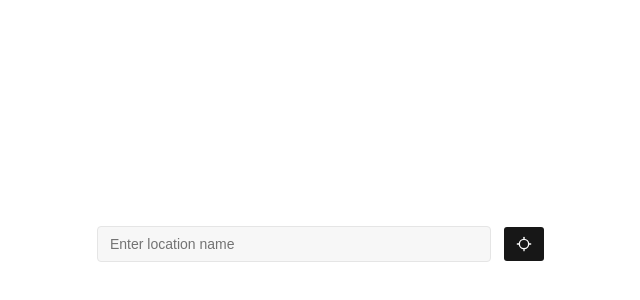
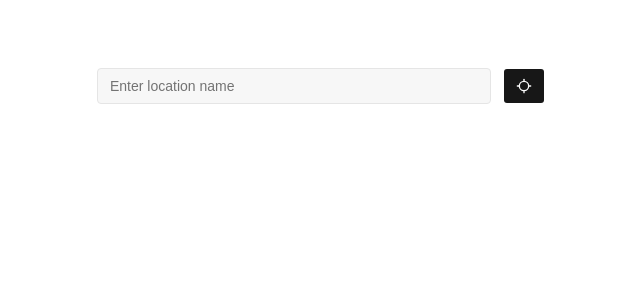
Before and after one commit to gimmelpark/resact-weather-app, a React (Vite) app: page / in a window 1280 px wide. Shown: the part 156-456 px from the top of the page, without its empty margins (319-959 px from the left). Built offline with nearby package versions, Linux system fonts and the light colour scheme.

Commit message:
add location select

```diff
--- a/src/api/api.ts
+++ b/src/api/api.ts
@@ -12,8 +12,6 @@
     }
 
     const result = await response.json();
-
-    console.log(result);
 
     return result;
   } catch (error) {
--- a/src/components/LocationSearch.tsx
+++ b/src/components/LocationSearch.tsx
@@ -1,7 +1,11 @@
 import { Button } from '@/components/ui/button';
 import { Field } from '@/components/ui/field';
-import { Input } from '@/components/ui/input';
-import { Locate } from 'lucide-react';
+import {
+  InputGroup,
+  InputGroupButton,
+  InputGroupInput,
+} from '@/components/ui/input-group';
+import { Locate, X } from 'lucide-react';
 
 interface IProps {
   searchString: string;
@@ -12,8 +16,8 @@
   return (
     <div>
       <Field orientation="horizontal">
-        <Input
-          className="rounded"
+        <InputGroup className="rounded">
+          <InputGroupInput
             type="text"
             placeholder="Enter location name"
             value={searchString}
@@ -22,6 +26,18 @@
             }}
           />
 
+          {searchString.length ? (
+            <InputGroupButton
+              className="cursor-pointer mr-1"
+              aria-label="Clear"
+              title="Clear"
+              size="icon-xs"
+              onClick={() => onSearchStringChange('')}
+            >
+              <X />
+            </InputGroupButton>
+          ) : null}
+        </InputGroup>
         <Button className="cursor-pointer rounded">
           <Locate />
         </Button>
--- /dev/null
+++ b/src/components/LocationSelect.tsx
@@ -0,0 +1,51 @@
+import type { ILocationDetails } from '@/models/geocoding';
+
+interface IProps {
+  locations?: ILocationDetails[];
+  selectedLocationId?: number;
+  onLocationSelect: (id: number) => void;
+}
+
+function LocationSelect({
+  locations,
+  selectedLocationId,
+  onLocationSelect,
+}: IProps) {
+  if (!locations) return null;
+
+  const getLocationCoordinatesString = (location: ILocationDetails): string => {
+    const round = (num: number) => Math.round(num * 10000) / 10000;
+
+    return `${round(location.latitude)}, ${round(location.longitude)}`;
+  };
+
+  return (
+    <div className="border mb-3 rounded">
+      {locations.map((location) => (
+        <div
+          key={location.id}
+          className="flex justify-between items-center py-1 px-3 cursor-pointer hover:bg-gray-100"
+          onClick={() => onLocationSelect(location.id)}
+        >
+          <div>
+            {location.name}{' '}
+            {location.country ? (
+              <>
+                <span className="text-gray-400 ml-2">
+                  {' '}
+                  ({location.country})
+                </span>
+              </>
+            ) : null}
+          </div>
+
+          <div className="text-gray-500 text-xs font-mono">
+            {getLocationCoordinatesString(location)}
+          </div>
+        </div>
+      ))}
+    </div>
+  );
+}
+
+export default LocationSelect;
--- a/src/components/WeatherApp.tsx
+++ b/src/components/WeatherApp.tsx
@@ -1,15 +1,33 @@
 import { getLoacationByName } from '@/api/api';
 import { useDebouncedValue } from '@/hooks/useDebouncedValue';
+import type { ILocationDetails } from '@/models/geocoding';
 import { useQuery } from '@tanstack/react-query';
 import { useState } from 'react';
 import LocationSearch from './LocationSearch';
+import LocationSelect from './LocationSelect';
 
 function WeatherApp() {
   const [locationString, setLocationString] = useState<string>('');
   const debouncedLocationString = useDebouncedValue<string>(locationString);
 
-  function searchStringHandle(value: string) {
+  const [selectedLocation, setSelectedLocation] =
+    useState<null | ILocationDetails>(null);
+
+  const [hideLoactionsSelect, setHideLocationSelect] = useState(false);
+
+  function searchStringChangeHandle(value: string) {
     setLocationString(value);
+    setHideLocationSelect(false);
+  }
+
+  function locationSelectHandle(locationId: number) {
+    const location = locations?.find(({ id }) => id === locationId) ?? null;
+    setSelectedLocation(location);
+    setHideLocationSelect(true);
+
+    if (location) {
+      setLocationString(location.name);
+    }
   }
 
   const { data } = useQuery({
@@ -18,21 +36,28 @@
     enabled: debouncedLocationString.length > 2,
   });
 
+  const showLoactionsSelect = data?.results && !hideLoactionsSelect;
+
   const locations = data?.results;
 
   return (
-    <div className="flex justify-center items-center h-dvh">
+    <div className="flex justify-center h-dvh">
       <div className="w-md">
-        <LocationSearch
-          searchString={locationString}
-          onSearchStringChange={searchStringHandle}
-        />
+        <div className="h-65 flex flex-col-reverse">
+          <LocationSearch
+            searchString={locationString}
+            onSearchStringChange={searchStringChangeHandle}
+          />
 
-        {locations?.length
-          ? locations.map((location) => (
-              <div key={location.id}>{location.name}</div>
-            ))
-          : null}
+          {showLoactionsSelect ? (
+            <LocationSelect
+              locations={locations}
+              onLocationSelect={locationSelectHandle}
+            />
+          ) : null}
+        </div>
+
+        <div className="mt-3">{selectedLocation?.name}</div>
       </div>
     </div>
   );
--- /dev/null
+++ b/src/components/ui/input-group.tsx
@@ -0,0 +1,155 @@
+import * as React from "react"
+import { cva, type VariantProps } from "class-variance-authority"
+import { cn } from "cn"
+
+import { Button } from "@/components/ui/button"
+import { Input } from "@/components/ui/input"
+import { Textarea } from "@/components/ui/textarea"
+
+function InputGroup({ className, ...props }: React.ComponentProps<"div">) {
+  return (
+    <div
+      data-slot="input-group"
+      role="group"
+      className={cn(
+        "group/input-group relative flex h-9 w-full min-w-0 items-center rounded-4xl border border-input bg-input/30 transition-colors outline-none in-data-[slot=combobox-content]:focus-within:border-inherit in-data-[slot=combobox-content]:focus-within:ring-0 has-data-[align=block-end]:rounded-2xl has-data-[align=block-start]:rounded-2xl has-[[data-slot=input-group-control]:focus-visible]:border-ring has-[[data-slot=input-group-control]:focus-visible]:ring-[3px] has-[[data-slot=input-group-control]:focus-visible]:ring-ring/50 has-[[data-slot][aria-invalid=true]]:border-destructive has-[[data-slot][aria-invalid=true]]:ring-[3px] has-[[data-slot][aria-invalid=true]]:ring-destructive/20 has-[textarea]:rounded-xl has-[>[data-align=block-end]]:h-auto has-[>[data-align=block-end]]:flex-col has-[>[data-align=block-start]]:h-auto has-[>[data-align=block-start]]:flex-col has-[>textarea]:h-auto dark:has-[[data-slot][aria-invalid=true]]:ring-destructive/40 has-[>[data-align=block-end]]:[&>input]:pt-3 has-[>[data-align=block-start]]:[&>input]:pb-3 has-[>[data-align=inline-end]]:[&>input]:pr-1.5 has-[>[data-align=inline-start]]:[&>input]:pl-1.5",
+        className
+      )}
+      {...props}
+    />
+  )
+}
+
+const inputGroupAddonVariants = cva(
+  "flex h-auto cursor-text items-center justify-center gap-2 py-2 text-sm font-medium text-muted-foreground select-none group-data-[disabled=true]/input-group:opacity-50 **:data-[slot=kbd]:rounded-4xl **:data-[slot=kbd]:bg-muted-foreground/10 **:data-[slot=kbd]:px-1.5 [&>svg:not([class*='size-'])]:size-4",
+  {
+    variants: {
+      align: {
+        "inline-start":
+          "order-first pl-3 has-[>button]:-ml-1 has-[>kbd]:ml-[-0.15rem]",
+        "inline-end":
+          "order-last pr-3 has-[>button]:-mr-1 has-[>kbd]:mr-[-0.15rem]",
+        "block-start":
+          "order-first w-full justify-start px-3 pt-3 group-has-[>input]/input-group:pt-3 [.border-b]:pb-3",
+        "block-end":
+          "order-last w-full justify-start px-3 pb-3 group-has-[>input]/input-group:pb-3 [.border-t]:pt-3",
+      },
+    },
+    defaultVariants: {
+      align: "inline-start",
+    },
+  }
+)
+
+function InputGroupAddon({
+  className,
+  align = "inline-start",
+  ...props
+}: React.ComponentProps<"div"> & VariantProps<typeof inputGroupAddonVariants>) {
+  return (
+    <div
+      role="group"
+      data-slot="input-group-addon"
+      data-align={align}
+      className={cn(inputGroupAddonVariants({ align }), className)}
+      onClick={(e) => {
+        if ((e.target as HTMLElement).closest("button")) {
+          return
+        }
+        e.currentTarget.parentElement?.querySelector("input")?.focus()
+      }}
+      {...props}
+    />
+  )
+}
+
+const inputGroupButtonVariants = cva(
+  "flex items-center gap-2 rounded-4xl text-sm shadow-none",
+  {
+    variants: {
+      size: {
+        xs: "h-6 gap-1 px-1.5 [&>svg:not([class*='size-'])]:size-3.5",
+        sm: "",
+        "icon-xs": "size-6 p-0 has-[>svg]:p-0",
+        "icon-sm": "size-8 p-0 has-[>svg]:p-0",
+      },
+    },
+    defaultVariants: {
+      size: "xs",
+    },
+  }
+)
+
+function InputGroupButton({
+  className,
+  type = "button",
+  variant = "ghost",
+  size = "xs",
+  ...props
+}: Omit<React.ComponentProps<typeof Button>, "size" | "type"> &
+  VariantProps<typeof inputGroupButtonVariants> & {
+    type?: "button" | "submit" | "reset"
+  }) {
+  return (
+    <Button
+      type={type}
+      data-size={size}
+      variant={variant}
+      className={cn(inputGroupButtonVariants({ size }), className)}
+      {...props}
+    />
+  )
+}
+
+function InputGroupText({ className, ...props }: React.ComponentProps<"span">) {
+  return (
+    <span
+      className={cn(
+        "flex items-center gap-2 text-sm text-muted-foreground [&_svg]:pointer-events-none [&_svg:not([class*='size-'])]:size-4",
+        className
+      )}
+      {...props}
+    />
+  )
+}
+
+function InputGroupInput({
+  className,
+  ...props
+}: React.ComponentProps<"input">) {
+  return (
+    <Input
+      data-slot="input-group-control"
+      className={cn(
+        "flex-1 rounded-none border-0 bg-transparent shadow-none ring-0 focus-visible:ring-0 aria-invalid:ring-0 dark:bg-transparent",
+        className
+      )}
+      {...props}
+    />
+  )
+}
+
+function InputGroupTextarea({
+  className,
+  ...props
+}: React.ComponentProps<"textarea">) {
+  return (
+    <Textarea
+      data-slot="input-group-control"
+      className={cn(
+        "flex-1 resize-none rounded-none border-0 bg-transparent py-2 shadow-none ring-0 focus-visible:ring-0 aria-invalid:ring-0 dark:bg-transparent",
+        className
+      )}
+      {...props}
+    />
+  )
+}
+
+export {
+  InputGroup,
+  InputGroupAddon,
+  InputGroupButton,
+  InputGroupText,
+  InputGroupInput,
+  InputGroupTextarea,
+}
--- /dev/null
+++ b/src/components/ui/textarea.tsx
@@ -0,0 +1,17 @@
+import * as React from "react"
+import { cn } from "cn"
+
+function Textarea({ className, ...props }: React.ComponentProps<"textarea">) {
+  return (
+    <textarea
+      data-slot="textarea"
+      className={cn(
+        "flex field-sizing-content min-h-16 w-full resize-none rounded-xl border border-input bg-input/30 px-3 py-3 text-base transition-colors outline-none placeholder:text-muted-foreground focus-visible:border-ring focus-visible:ring-[3px] focus-visible:ring-ring/50 disabled:cursor-not-allowed disabled:opacity-50 aria-invalid:border-destructive aria-invalid:ring-[3px] aria-invalid:ring-destructive/20 md:text-sm dark:aria-invalid:border-destructive/50 dark:aria-invalid:ring-destructive/40",
+        className
+      )}
+      {...props}
+    />
+  )
+}
+
+export { Textarea }
--- a/src/models/geocoding.ts
+++ b/src/models/geocoding.ts
@@ -3,6 +3,7 @@
   name: string;
   latitude: number;
   longitude: number;
+  country?: string;
 }
 
 export interface IGeocodingAPIResult {
```
Also changed, not shown: src/components/ui/button.tsx (+24 -24 lines), src/components/ui/input.tsx (+8 -8 lines). Lines whose indentation alone changed are shown as unchanged.
